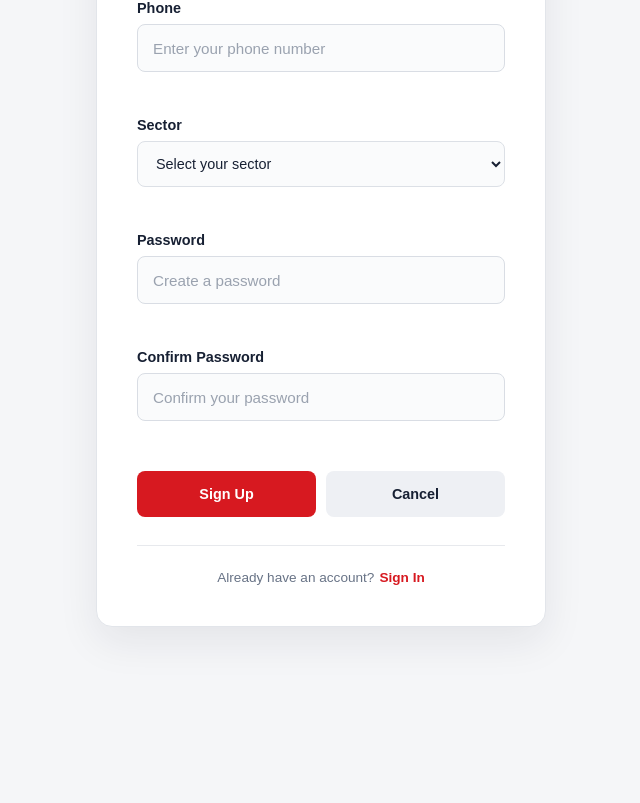
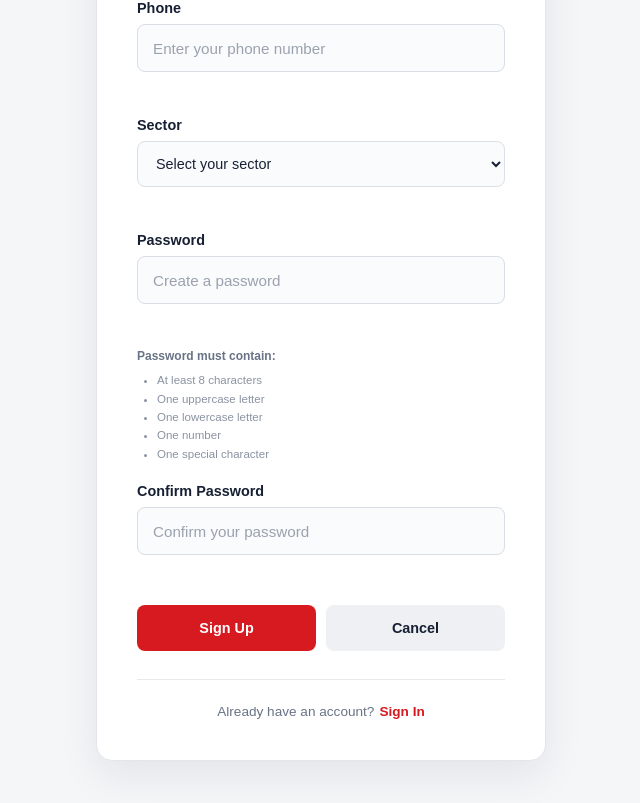
Before and after one commit to jonykadhem/BIC-Marshals-organizing-frontend, a React (Vite) app: page /sign-up in a window 1280 px wide. Shown: the part 667-1470 px from the top of the page, without its empty margins (319-959 px from the left). Before the commit the page ends 1344 px from the top, so only its background shows below. Built offline with nearby package versions, Linux system fonts and the light colour scheme; no server answers.

Commit message:
add password rules

```diff
--- a/src/pages/authPages/SignUp.jsx
+++ b/src/pages/authPages/SignUp.jsx
@@ -23,8 +23,38 @@ const SignUpForm = (props) => {
     const handleChange = (event) => {
         setFormData({ ...formData, [event.target.name]: event.target.value })
     }
+    const validatePassword = (password) => {
+        if (password.length < 8) {
+            return "Password must be at least 8 characters."
+        }
+
+        if (!/[A-Z]/.test(password)) {
+            return "Password must contain at least one uppercase letter."
+        }
+
+        if (!/[a-z]/.test(password)) {
+            return "Password must contain at least one lowercase letter."
+        }
+
+        if (!/[0-9]/.test(password)) {
+            return "Password must contain at least one number."
+        }
+
+        if (!/[!@#$%^&*]/.test(password)) {
+            return "Password must contain at least one special character."
+        }
+
+        return ""
+    }
     const handleSubmit = async (event) => {
         event.preventDefault()
+
+        const passwordError = validatePassword(formData.password)
+
+        if (passwordError) {
+            setMessage(passwordError)
+            return
+        }
         if (formData.password !== formData.confirmPassword) {
             setMessage("Passwords do not match.")
             return
@@ -45,6 +75,8 @@ const SignUpForm = (props) => {
             return true
         } else return false
     }
+
+
 
     return (
         <main className="auth-page">
@@ -234,6 +266,17 @@ const SignUpForm = (props) => {
                         />
 
                     </div>
+                    <p className="password-hint">
+                        Password must contain:
+                    </p>
+
+                    <ul className="password-rules">
+                        <li>At least 8 characters</li>
+                        <li>One uppercase letter</li>
+                        <li>One lowercase letter</li>
+                        <li>One number</li>
+                        <li>One special character</li>
+                    </ul>
 
 
                     {/* Confirm Password */}
--- a/src/styles/Auth.css
+++ b/src/styles/Auth.css
@@ -325,3 +325,22 @@
 
     box-shadow: 0 0 0 3px rgba(215, 25, 32, 0.08);
 }
+
+.password-hint {
+    margin: 0;
+
+    color: #687386;
+
+    font-size: 0.75rem;
+    font-weight: 700;
+}
+
+.password-rules {
+    margin: -12px 0 0;
+    padding-left: 20px;
+
+    color: #8a93a2;
+
+    font-size: 0.72rem;
+    line-height: 1.6;
+}
```
